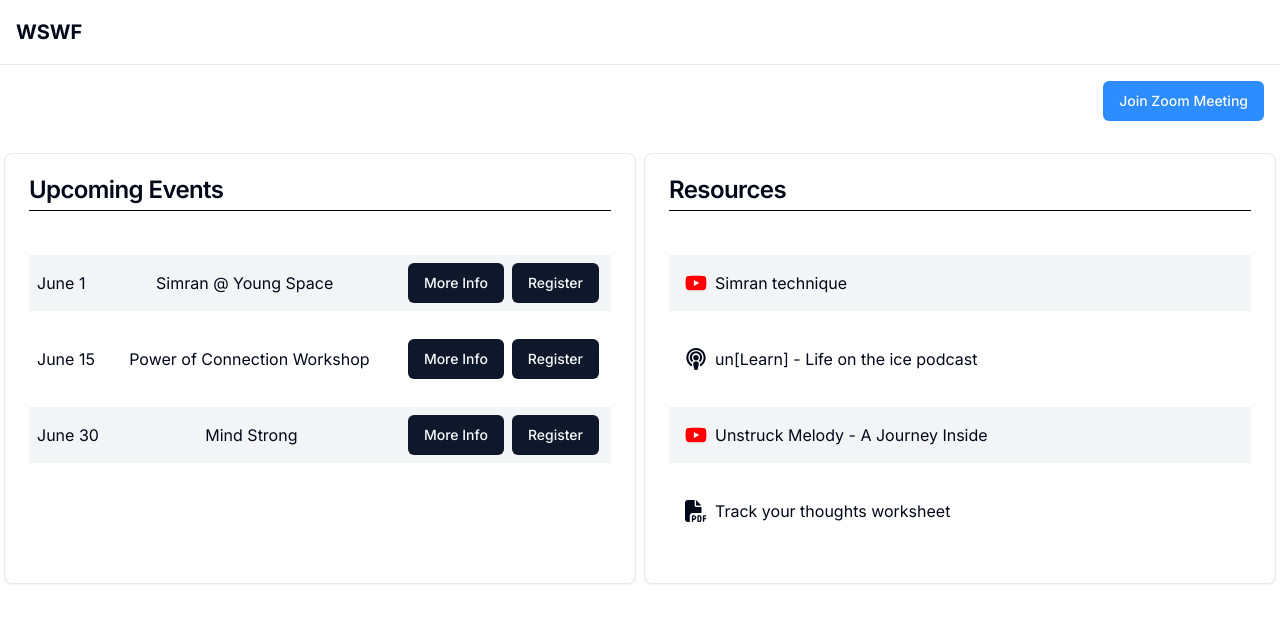
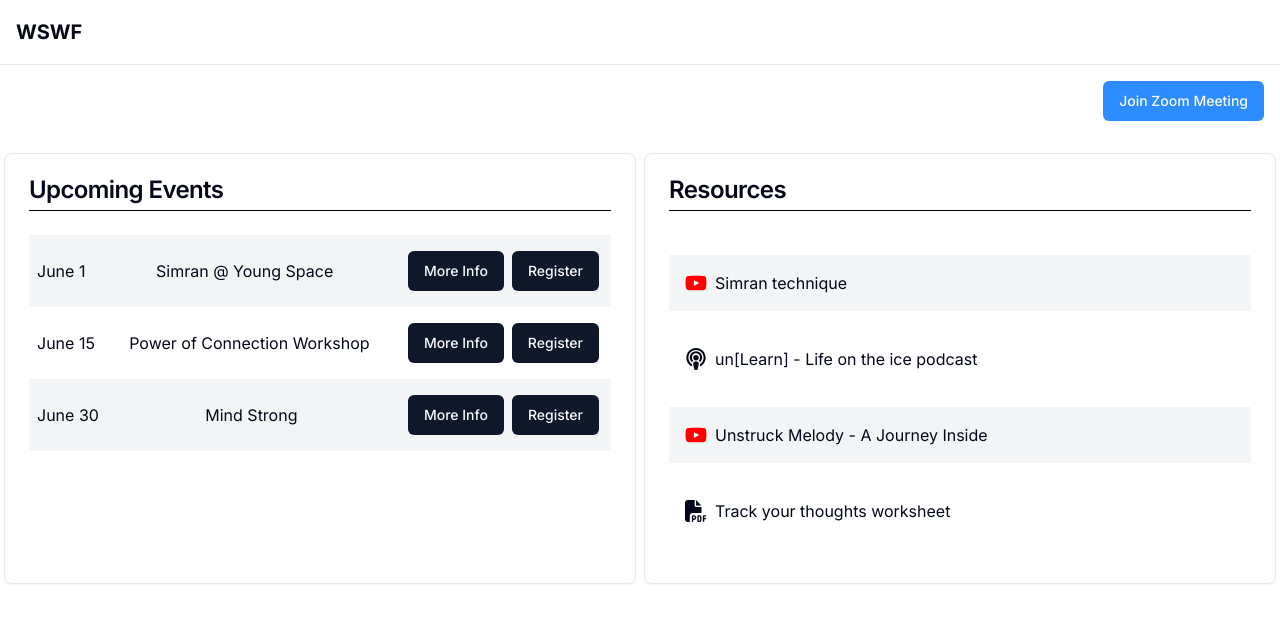
Before and after one commit to jdsghuman/wswf-poc, a Next.js app: page / in a window 1280 px wide. Shown: the top 622 px of the page. Built offline with nearby package versions, Linux system fonts and the light colour scheme.

Commit message:
update event styles

```diff
--- a/src/app/page.tsx
+++ b/src/app/page.tsx
@@ -29,26 +29,26 @@ export default function Home() {
             </CardHeader>
             <CardContent>
               <ul>
-                <li className="flex justify-between items-center my-5 odd:bg-gray-100 p-2">
+                <li className="flex justify-between items-center odd:bg-gray-100 p-2 py-4 max-sm:flex-col max-sm:py-3">
                   <p>June 1</p>
                   <p>Simran @ Young Space</p>
-                  <div>
+                  <div className="max-sm:mt-1 mb-0">
                     <Button className="mx-1">More Info</Button>
                     <Button className="mx-1">Register</Button>
                   </div>
                 </li>
-                <li className="flex justify-between items-center my-5 odd:bg-gray-100 p-2">
+                <li className="flex justify-between items-center odd:bg-gray-100 p-2 py-4 max-sm:flex-col max-sm:py-3">
                   <p>June 15</p>
                   <p>Power of Connection Workshop</p>
-                  <div>
+                  <div className="max-sm:mt-1 mb-0">
                     <Button className="mx-1">More Info</Button>
                     <Button className="mx-1">Register</Button>
                   </div>
                 </li>
-                <li className="flex justify-between items-center my-5 odd:bg-gray-100 p-2">
+                <li className="flex justify-between items-center odd:bg-gray-100 p-2 py-4 max-sm:flex-col max-sm:py-3">
                   <p>June 30</p>
                   <p>Mind Strong</p>
-                  <div>
+                  <div className="max-sm:mt-1 mb-0">
                     <Button className="mx-1">More Info</Button>
                     <Button className="mx-1">Register</Button>
                   </div>
```
